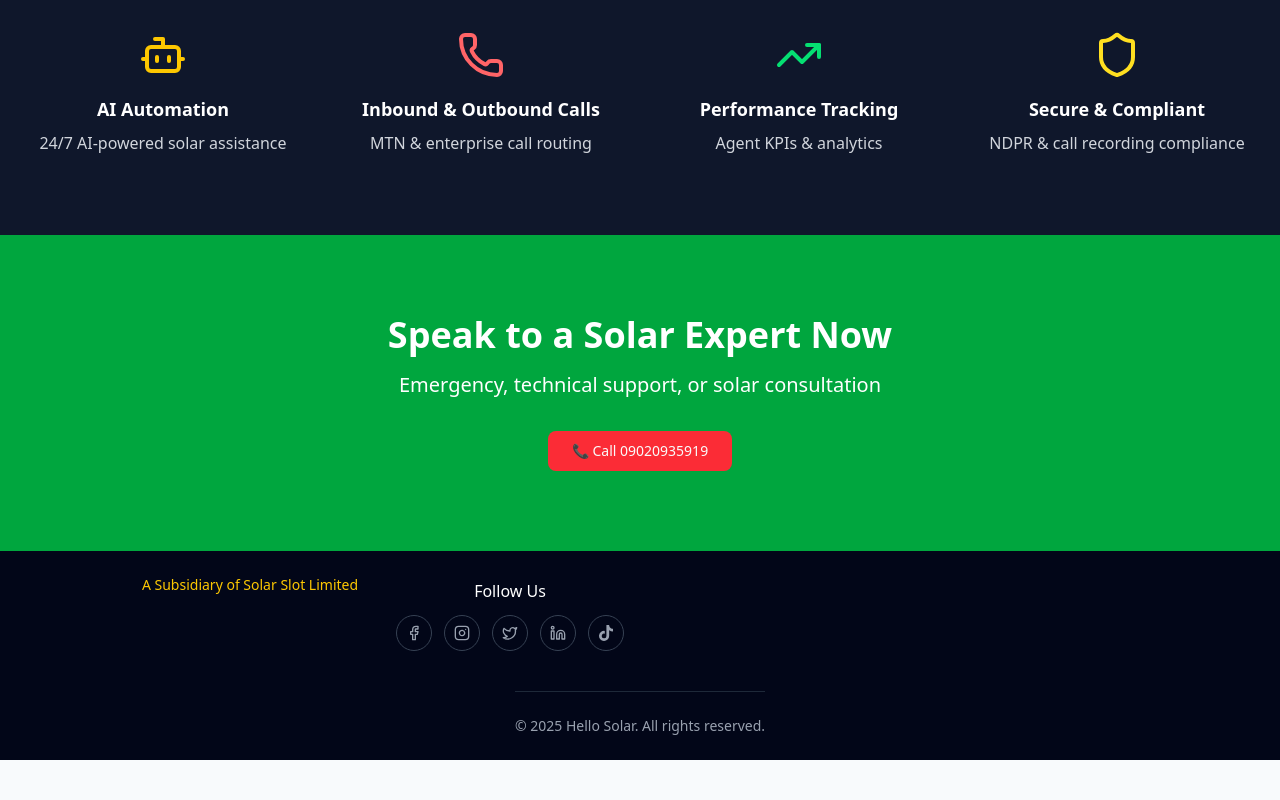
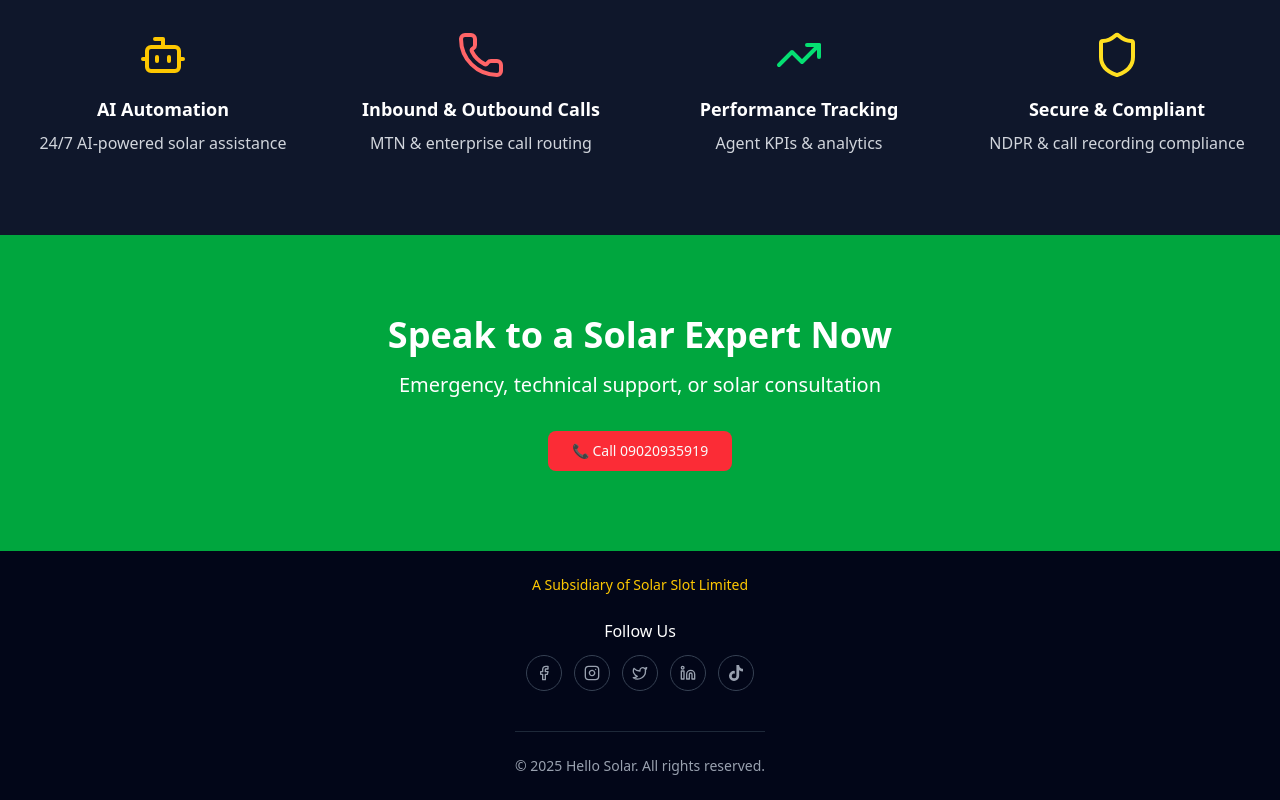
Before and after one commit to jettybay/hellosolar, a Next.js app: page / in a window 1280 px wide. Shown: the part 1373-2173 px from the top of the page. Before the commit the page ends 2133 px from the top, so only its background shows below. Built offline with nearby package versions, Linux system fonts and the light colour scheme.

Commit message:
footer center

```diff
--- a/src/components/Footer.tsx
+++ b/src/components/Footer.tsx
@@ -11,84 +11,17 @@ export default function Footer() {
   return (
     <footer className="bg-slate-950 text-gray-400">
       <div className="container mx-auto px-4 py-6 flex flex-col items-center">
-        <div className="grid grid-cols-1 md:grid-cols-2 lg:grid-cols-4 gap-8 justify-items-center text-center">
+        <div className="flex flex-col items-center space-y-6 text-center">
           {/* Company Info */}
           <div className="space-y-4">
-
-            {/* <p className="text-sm leading-relaxed">
-              Your trusted partner for 24/7 solar energy support, expert guidance,
-              and professional installation services.
-            </p> */}
-            <p className="text-sm font-medium text-yellow-400 text-center-md">
+            <p className="text-sm font-medium text-yellow-400">
               A Subsidiary of Solar Slot Limited
             </p>
           </div>
 
-          {/* Quick Links
+          {/* Social Media */}
           <div>
-            <h3 className="text-white font-semibold mb-4">Quick Links</h3>
-            <ul className="space-y-2">
-              <li>
-                <Link href="/" className="text-sm hover:text-green-400 transition-colors">
-                  Home
-                </Link>
-              </li>
-              <li>
-                <Link href="/howitworks" className="text-sm hover:text-green-400 transition-colors">
-                  How It Works
-                </Link>
-              </li>
-              <li>
-                <Link href="/chat" className="text-sm hover:text-green-400 transition-colors">
-                  Chat with AI
-                </Link>
-              </li>
-              <li>
-                <Link href="tel:09020935919" className="text-sm hover:text-green-400 transition-colors">
-                  Contact Us
-                </Link>
-              </li>
-            </ul>
-          </div> */}
-
-          {/* Services
-          <div>
-            <h3 className="text-white font-semibold mb-4">Services</h3>
-            <ul className="space-y-2">
-              <li className="text-sm">Emergency Support</li>
-              <li className="text-sm">Enquiries & Consultation</li>
-              <li className="text-sm">Installation Coordination</li>
-              <li className="text-sm">Solar Office Locator</li>
-            </ul>
-          </div> */}
-
-          {/* Contact Info */}
-          <div>
-            {/* <h3 className="text-white font-semibold mb-4">Contact Us</h3>
-            <ul className="space-y-3">
-              <li className="flex items-start gap-3">
-                <MapPin className="w-5 h-5 text-green-500 flex-shrink-0 mt-0.5" />
-                <span className="text-sm">
-                  A10 Suite, Staklin Plaza, 7 Akowonjo Road, Egba, Lagos.
-                </span>
-              </li>
-              <li className="flex items-center gap-3">
-                <Phone className="w-5 h-5 text-green-500 flex-shrink-0" />
-                <a href="tel:09020935919" className="text-sm hover:text-green-400 transition-colors">
-                  09020935919
-                </a>
-              </li>
-              <li className="flex items-center gap-3">
-                <Mail className="w-5 h-5 text-green-500 flex-shrink-0" />
-                <a href="mailto:support@hello-solar.com" className="text-sm hover:text-green-400 transition-colors">
-                  support@hello-solar.com
-                </a>
-              </li>
-            </ul> */}
-
-            {/* Social Media */}
-            <div className="mt-1">
-              <h4 className="text-white font-medium mb-3 text-center">Follow Us</h4>
+            <h4 className="text-white font-medium mb-3">Follow Us</h4>
             <div className="flex justify-center gap-3">
               <a
                 href="https://facebook.com/hellosolar"
@@ -133,7 +66,6 @@ export default function Footer() {
             </div>
           </div>
         </div>
-        </div>
 
         {/* Copyright */}
         <div className="border-t border-gray-800 mt-10 pt-6 text-center">
```
Lines whose indentation alone changed are shown as unchanged.
